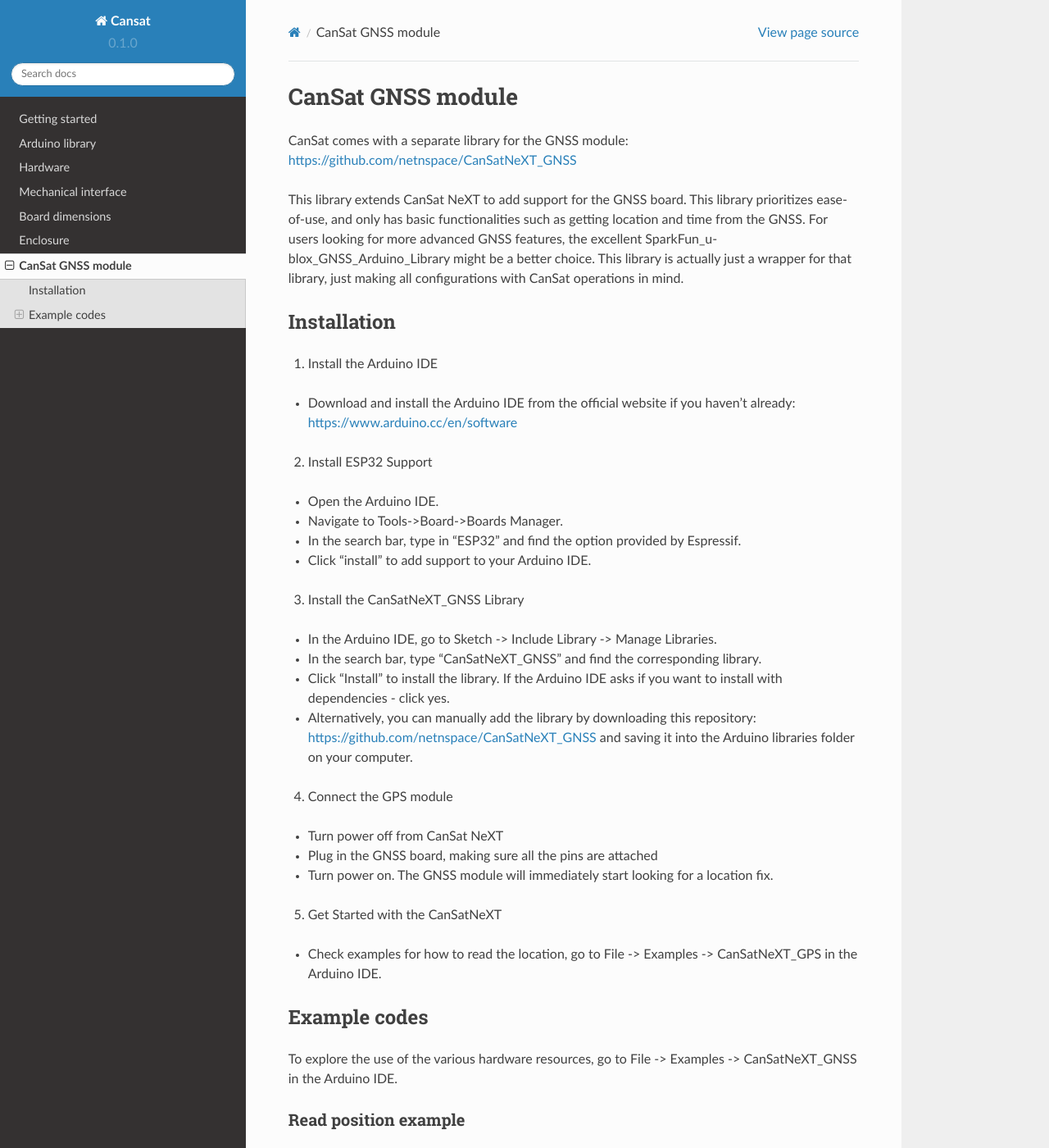
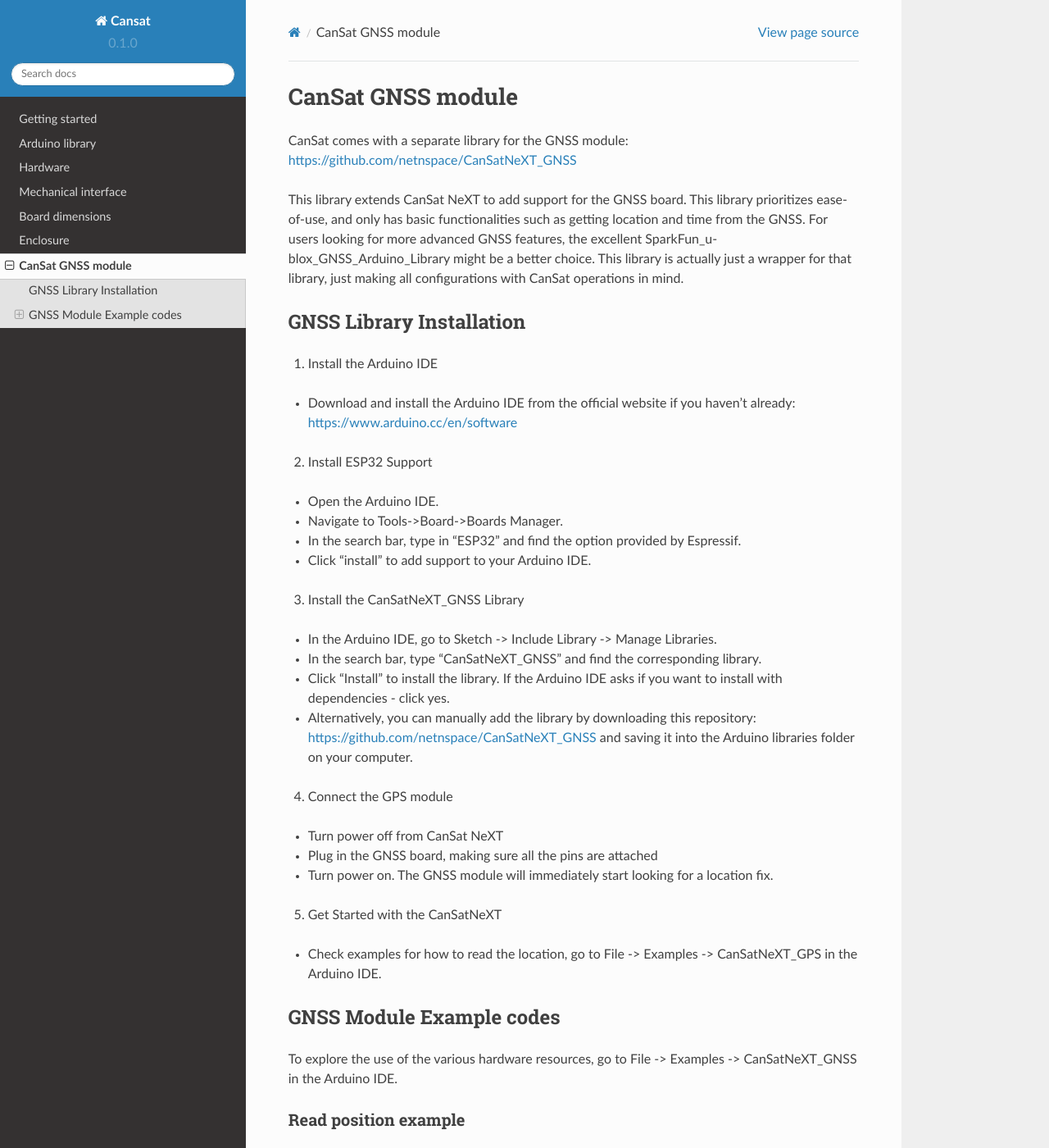
Before and after one commit to nikandt/cansat, a Sphinx documentation site: the page built from docs/source/gnss.rst, in a window 1280 px wide and 1400 px high. Shown: the whole window at 82% size. Built offline with Sphinx 7.4.7 and the Read the Docs theme 2.0.0, drawn with Linux system fonts in a browser that asks for light colours.

Commit message:
Remove duplicate labels in gnss.rst

```diff
--- a/docs/source/gnss.rst
+++ b/docs/source/gnss.rst
@@ -8,10 +8,10 @@
 
 This library extends CanSat NeXT to add support for the GNSS board. This library prioritizes ease-of-use, and only has basic functionalities such as getting location and time from the GNSS. For users looking for more advanced GNSS features, the excellent SparkFun_u-blox_GNSS_Arduino_Library might be a better choice. This library is actually just a wrapper for that library, just making all configurations with CanSat operations in mind.
 
-.. _installation:
+.. _gnss_installation:
 
-Installation
-------------
+GNSS Library Installation
+-------------------------
 
 1. Install the Arduino IDE
 
@@ -41,10 +41,10 @@
 
 * Check examples for how to read the location, go to File -> Examples -> CanSatNeXT_GPS in the Arduino IDE.
 
-.. _example_codes:
+.. _gnss_example_codes:
 
-Example codes
--------------
+GNSS Module Example codes
+-------------------------
 
 To explore the use of the various hardware resources, go to File -> Examples -> CanSatNeXT_GNSS in the Arduino IDE.
 
```
